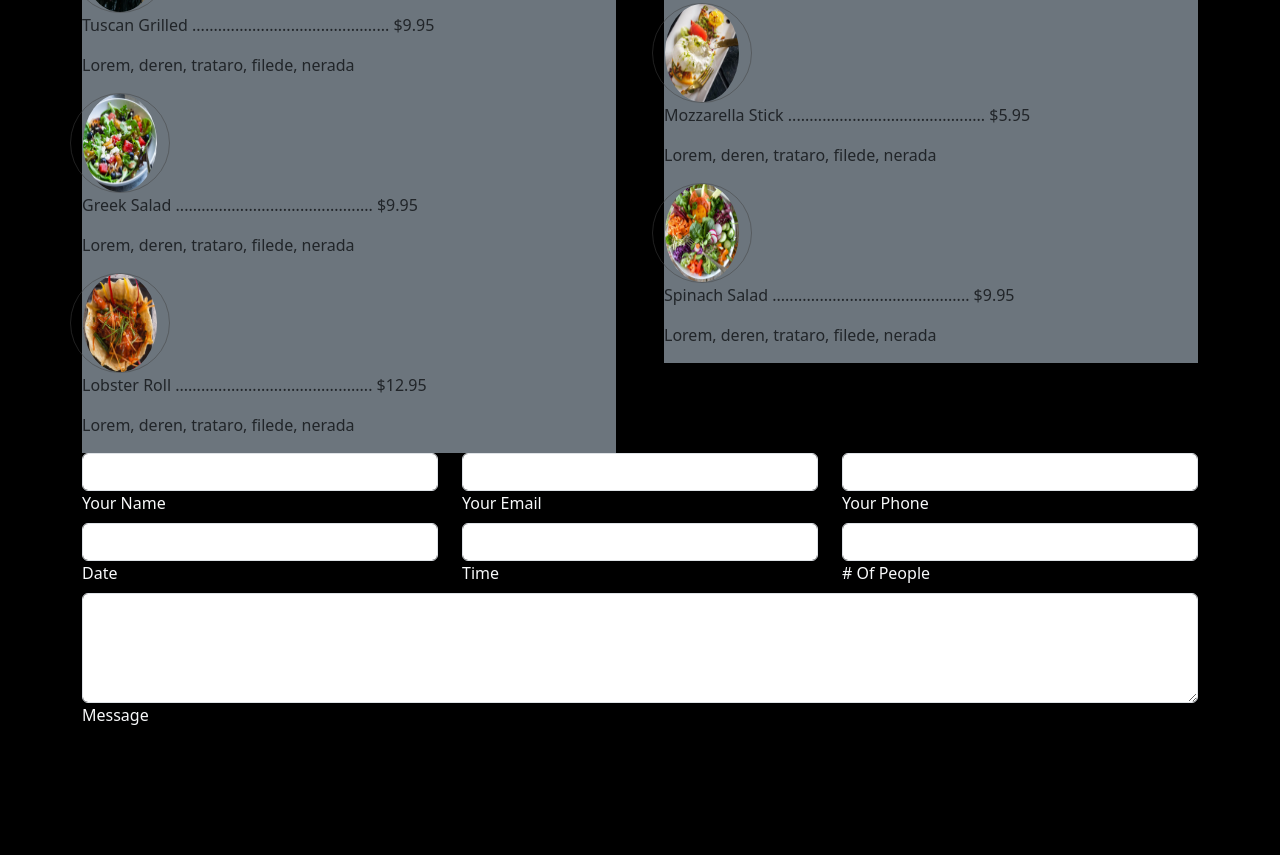
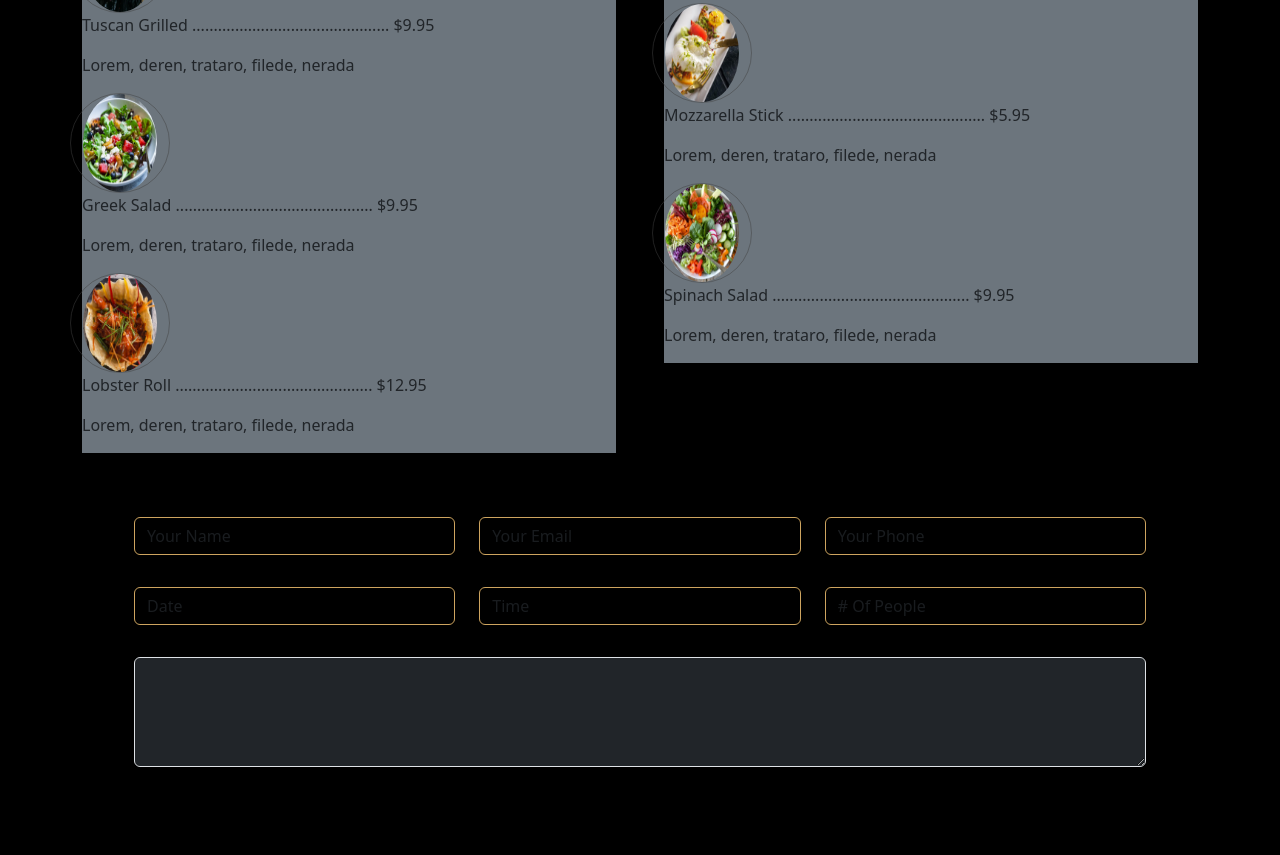
Before and after one commit to aissahoney/CbienBon, a website: page index.html in a window 1280 px wide. Shown: the part 2371-3226 px from the top of the page. Before the commit the page ends 3130 px from the top, so only its background shows below. Drawn offline with nearby package versions, Linux system fonts and the light colour scheme.

Commit message:
premier changement couleur et bg de forms

```diff
--- a/index.html
+++ b/index.html
@@ -207,58 +207,52 @@
 <!-- EVENT -->
 <!-- ____________________________________________________________________________________ -->
 <!-- RESERVATION-->
-<form action="" class="container text-light gap-5">
-<div class="row">
+<section class="section6 container text-light gap-5 p-5">
+<div class="row p-3 ">
     <div class="col">
         <!-- Name input -->
         <div class="form-outline">
-            <input type="text" class="form-control" />
-            <label class="form-label" for="form8Example3">Your Name</label>
-        </div>
-    </div>
-    <div class="col">
-        <!-- Name input -->
-        <div class="form-outline">
-            <input type="text" class="form-control" />
-            <label class="form-label" for="form8Example4">Your Email</label>
+            <input type="text" class="form-control" placeholder="Your Name" />
         </div>
     </div>
     <div class="col">
         <!-- Email input -->
         <div class="form-outline">
-            <input type="email" class="form-control" />
-            <label class="form-label" for="form8Example5">Your Phone</label>
+            <input type="text" class="form-control" placeholder="Your Email"/>
+        </div>
+    </div>
+    <div class="col">
+        <!-- Phone input -->
+        <div class="form-outline">
+            <input type="email" class="form-control" placeholder="Your Phone" />
         </div>
     </div>
 </div>
-<div class="row">
+<div class="row p-3">
     <div class="col">
-        <!-- Name input -->
+        <!-- Date input -->
         <div class="form-outline">
-            <input type="text" class="form-control" />
-            <label class="form-label" for="form8Example3">Date</label>
+            <input type="text" class="form-control" placeholder="Date"/>
         </div>
     </div>
     <div class="col">
-        <!-- Name input -->
+        <!-- Time input -->
         <div class="form-outline">
-            <input type="text" class="form-control" />
-            <label class="form-label" for="form8Example4">Time</label>
+            <input type="text" class="form-control" placeholder="Time"/>
         </div>
     </div>
     <div class="col">
-        <!-- Email input -->
+        <!-- Message input -->
         <div class="form-outline">
-            <input type="email" class="form-control" />
-            <label class="form-label" for="form8Example5"># Of People</label>
+            <input type="email" class="form-control" placeholder="# Of People"/>
         </div>
     </div>
 </div>
-<div class="form-outline mb-4">
-    <textarea class="form-control" id="form6Example7" rows="4"></textarea>
-    <label class="form-label" for="form6Example7">Message</label>
+<div class="form-outline p-3 mb-4">
+    <textarea class="form-control bg-dark"  rows="4" placeholder="Message">
+    </textarea>
 </div>
-</form>
+</section>
     <script src="./node_modules/bootstrap/dist/js/bootstrap.bundle.js"></script>
 </body>
 </html>
--- /dev/null
+++ b/src/sass/modules/_section6.sass
@@ -0,0 +1,9 @@
+.section6
+    .row
+        input
+            background: black
+            border: 1px solid #CDA45F
+textarea
+    background: black
+    color: #CDA45F
+    border: 1px solid  #CDA45F
--- a/src/sass/modules/_style.sass
+++ b/src/sass/modules/_style.sass
@@ -2,6 +2,8 @@
 @import ./_section1.sass
 @import ./_section2.sass
 @import ./_section4.sass
+@import ./_section6.sass
+
 
 
 
```
Also changed, not shown: public/css/app.css, 1 other file.
